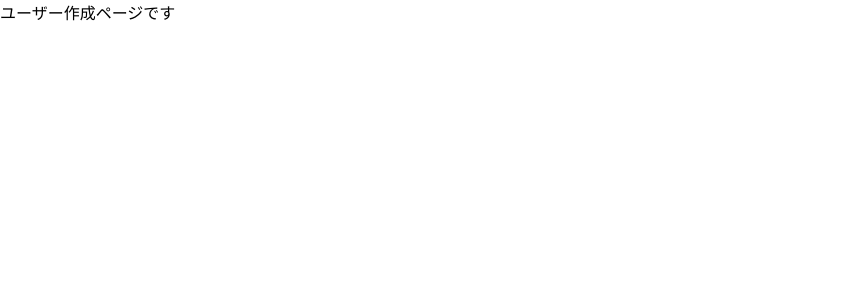
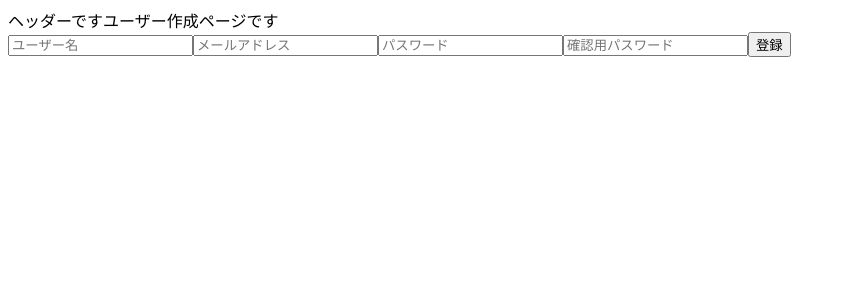
Before and after one commit to amatoosan/portfolio_app, a React (Create React App) app in the folder front/react-front/: page /signup in a window 1280 px wide. Shown: the top 300 px of the page, without its empty margins (0-853 px from the left). Built offline with nearby package versions, Linux system fonts and the light colour scheme.

Commit message:
ユーザー登録_初版

```diff
--- a/front/react-front/src/App.js
+++ b/front/react-front/src/App.js
@@ -6,6 +6,8 @@ import {
   Route,
 } from "react-router-dom";
 
+import { Heder } from './containers/Heder.jsx';
+
 // user components
 import { Shows } from './containers/users/Shows.jsx';
 import { Creates } from './containers/users/Creates.jsx';
@@ -13,6 +15,7 @@ import { Creates } from './containers/users/Creates.jsx';
 function App() {
   return (
     <Router>
+      <Heder />
       <Switch>
       {/*user*/}
         <Route exact path="/users/:id"
--- /dev/null
+++ b/front/react-front/src/containers/Heder.jsx
@@ -0,0 +1,9 @@
+import React, { Fragment } from 'react';
+
+export const Heder = () => {
+  return (
+    <Fragment>
+      ヘッダーです
+    </Fragment>
+  )
+}
--- a/front/react-front/src/containers/users/Creates.jsx
+++ b/front/react-front/src/containers/users/Creates.jsx
@@ -1,9 +1,71 @@
-import React, { Fragment } from 'react';
+import React, { Fragment, useState } from 'react';
+import axios from 'axios';
 
 export const Creates = () => {
+   // useState()を用いて、ユーザーデータの初期値（空の文字列）を定義する。
+   // useState()フックは、[引数1, 引数2]のように配列で初期値を定義する。
+   // 引数１には変数を定義し、引数２には関数を定義
+   // ユーザーデータを参照する場合は引数１の変数の方を使用
+   // ユーザーデータを書き換えたい場合は引数２の関数の方を使用
+  const [name, setName] = useState("")
+  const [email, setEmail] = useState("")
+  const [password, setPassword] = useState("")
+  const [passwordConfirmation, setPasswordConfirmation] = useState("")
+
+  const handleSubmit = (event) => {
+    axios.post("http://localhost:3001/api/v1/signup",
+      {
+        user: {
+          name: name,
+          email: email,
+          password: password,
+          password_confirmation: passwordConfirmation
+        }
+      },
+      { withCredentials: true }
+    ).then(response => {
+      console.log("registration res", response)
+    }).catch(error => {
+      console.log("registration error", error)
+    })
+    event.preventDefault()
+  }
+
   return (
     <Fragment>
       ユーザー作成ページです
+      <form onSubmit={handleSubmit}>
+      <input
+          type="text"
+          name="name"
+          placeholder="ユーザー名"
+          value={name}
+          onChange={event => setName(event.target.value)}
+        />
+        <input
+          type="email"
+          name="email"
+          placeholder="メールアドレス"
+          value={email}
+          onChange={event => setEmail(event.target.value)}
+        />
+        <input
+          type="password"
+          name="password"
+          placeholder="パスワード"
+          value={password}
+          onChange={event => setPassword(event.target.value)}
+        />
+        <input
+          type="password"
+          name="password_confirmation"
+          placeholder="確認用パスワード"
+          value={passwordConfirmation}
+          onChange={event => setPasswordConfirmation(event.target.value)}
+        />
+
+        <button type="submit">登録</button>
+      </form>
     </Fragment>
   )
 }
--- a/front/react-front/src/index.js
+++ b/front/react-front/src/index.js
@@ -1,6 +1,5 @@
 import React from 'react';
 import ReactDOM from 'react-dom';
-import './index.css';
 import App from './App';
 import reportWebVitals from './reportWebVitals';
 
```
Also changed, not shown: 1 other file (tests, documents, lock files or other folders).
